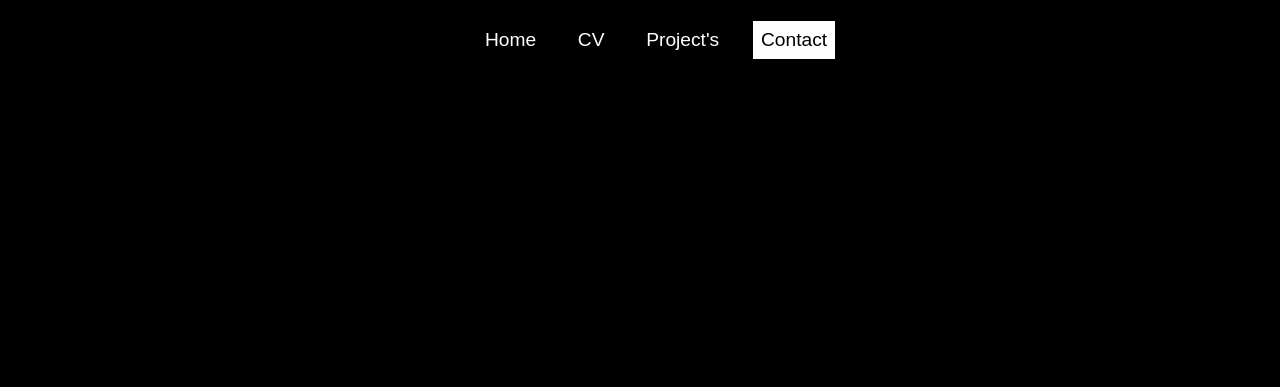
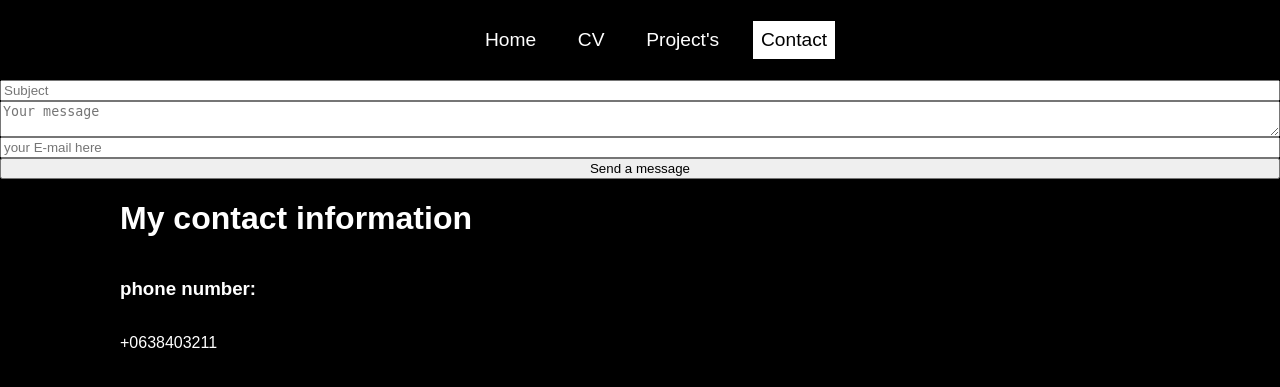
Before and after one commit to Vincent007super/Portfolio, a PHP site: page /Pages/html/contact.html in a window 1280 px wide. Shown: the top 387 px of the page. Run offline with PHP 8.4, Linux system fonts and the light colour scheme.

Commit message:
contact page updated. Flex stacking done

```diff
--- a/Pages/css/contact.css
+++ b/Pages/css/contact.css
@@ -30,3 +30,27 @@ a {
     text-decoration: none;
     color: inherit;
 }
+
+form {
+    display: flex;
+    flex-direction: column;
+}
+
+
+#wrapper1 {
+    display: flex;
+    width: 100vw;
+    flex-direction: column;
+}
+
+#wrapper2 {
+    display: flex;
+    width: 65%;
+    flex-direction: row;
+    justify-content: space-around;
+}
+
+.wrapper3 {
+    display: flex;
+    flex-direction: column;
+}
--- a/Pages/html/contact.html
+++ b/Pages/html/contact.html
@@ -1,5 +1,6 @@
 <!DOCTYPE html>
 <html lang="en">
+
 <head>
     <meta charset="UTF-8">
     <meta http-equiv="X-UA-Compatible" content="IE=edge">
@@ -10,15 +11,46 @@
     <link rel="stylesheet" href="../css/contact.css">
     <link rel="stylesheet" href="../css/main.css">
 </head>
+
 <body>
 
     <div id="menu">
         <div id="menuSelect">
-            <a class="menuButton" href="../../index.html"><div class="menuLinks">Home</div></a>
-            <a class="menuButton" href="/Pages/html/CV.html"><div class="menuLinks">CV</div></a>
-            <a class="menuButton" href="/Pages/html/projectpage.html"><div class="menuLinks">Project's</div></a>
-            <a class="menuButton" href="/Pages/html/contact.html"><div class="menuLinks" id="selected">Contact</div></a>
+            <a class="menuButton" href="../../index.html">
+                <div class="menuLinks">Home</div>
+            </a>
+            <a class="menuButton" href="/Pages/html/CV.html">
+                <div class="menuLinks">CV</div>
+            </a>
+            <a class="menuButton" href="/Pages/html/projectpage.html">
+                <div class="menuLinks">Project's</div>
+            </a>
+            <a class="menuButton" href="/Pages/html/contact.html">
+                <div class="menuLinks" id="selected">Contact</div>
+            </a>
         </div>
     </div>
+
+    <div id="wrapper1">
+        <form>
+            <input type="text" placeholder="Subject" name="subject" required />
+            <textarea placeholder="Your message" name="body" required></textarea>
+            <label for="email"></label>
+            <input type="email" name="email" id="email" placeholder="your E-mail here" required>
+            <button type="submit">Send a message</button>
+        </form>
+        <div id="wrapper2">
+            <div class="wrapper3">
+                <h1>My contact information</h1>
+                <h3>phone number:</h3>
+                <p>+0638403211</p>
+            </div>
+            <div class="wrapper3">
+
+            </div>
+        </div>
+    </div>
+
 </body>
+
 </html>
```
